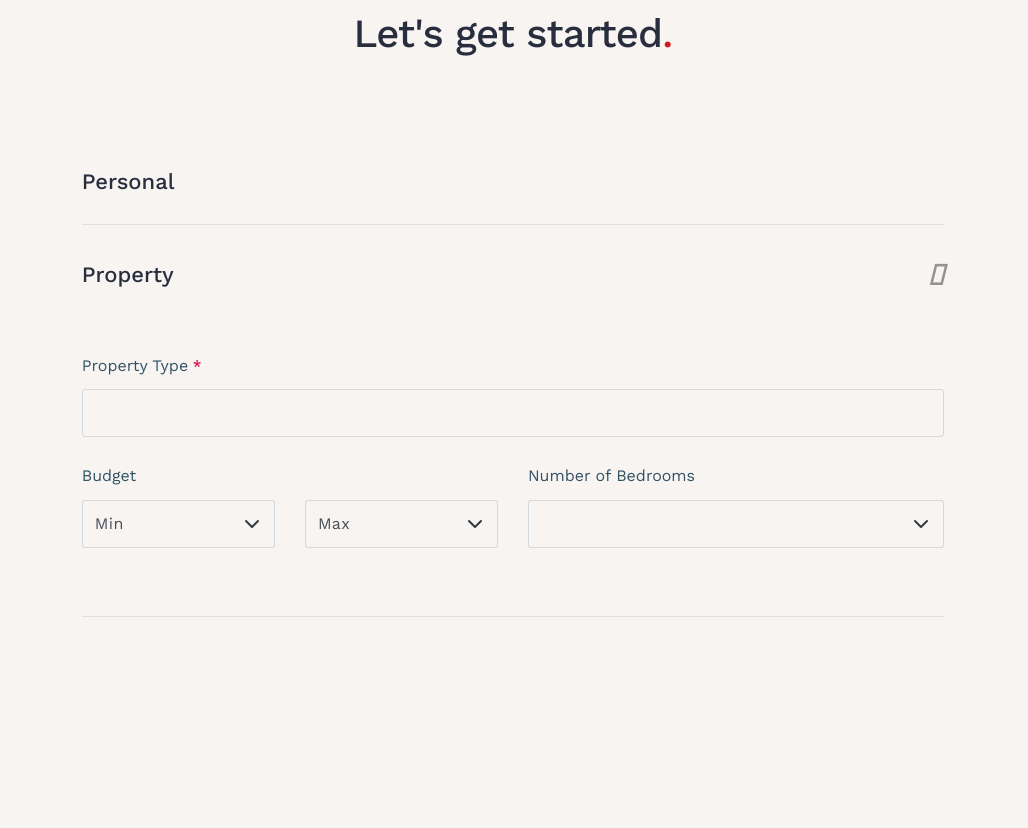
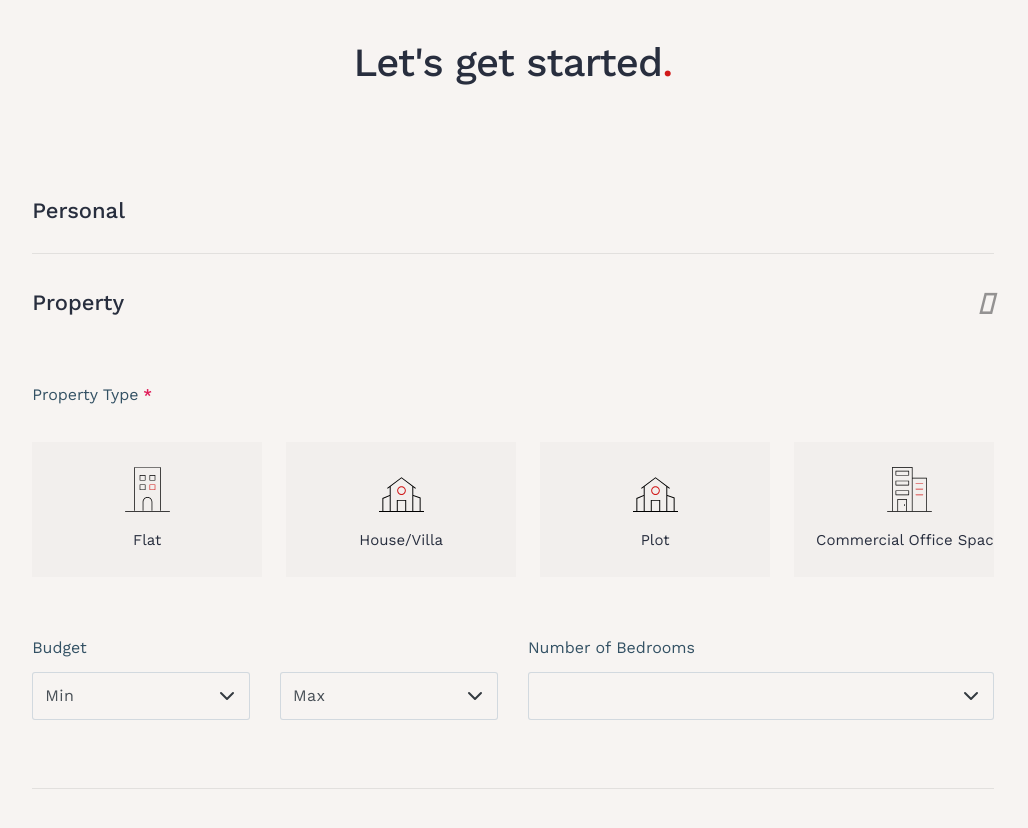
Before and after one commit to JahanviJasani/zak_spaces, a plain HTML site: page index.html in a window 1280 px wide. Shown: the part 3120-3948 px from the top of the page, without its empty margins (127-1155 px from the left). Before the commit the page ends 3837 px from the top, so only its background shows below. Drawn offline with nearby package versions, Linux system fonts and the light colour scheme; some icons are missing.

Commit message:
modifications

```diff
--- a/css/core.css
+++ b/css/core.css
@@ -1675,6 +1675,14 @@ html {
   appearance: none;
 }
 
+.custom-control-input {
+  display: none;
+}
+
+.custom-control-label {
+  display: block;
+}
+
 .form-group {
   margin-bottom: 1.75rem;
 }
--- a/css/style.css
+++ b/css/style.css
@@ -24,11 +24,13 @@ body {
 a {
   text-decoration: none;
   color: #67b0d1;
+  outline: none;
 }
 
 a:hover {
   color: #8ec4dd;
   text-decoration: none;
+  outline: none;
 }
 
 ul {
@@ -52,6 +54,22 @@ p {
 img, svg {
   vertical-align: middle;
   max-width: 100%;
+  outline: none;
+}
+
+.custom_scroll::-webkit-scrollbar-track {
+  box-shadow: inset 0 0 6px rgba(0, 0, 0, 0.3);
+  background-color: #F5F5F5;
+  border-radius: 30px;
+}
+
+.custom_scroll::-webkit-scrollbar-thumb {
+  background-color: #888685;
+}
+
+.custom_scroll::-webkit-scrollbar {
+  height: 3px;
+  background-color: #F5F5F5;
 }
 
 /*--------------------------------------------------------------
@@ -336,6 +354,40 @@ img, svg {
   display: block;
 }
 
+/* Property Type Checkboxes */
+.prop_type_grid {
+  display: grid;
+  grid-gap: 1.5rem;
+  padding: 1.5rem 0 2rem;
+  grid-template-columns: repeat(auto-fill,minmax(230px,auto));
+  grid-auto-flow: column;
+  grid-auto-columns: minmax(230px,1fr);
+  overflow-x: auto;
+}
+
+.prop_box {
+  cursor: pointer;
+  background: #f2efed;
+  border: 1.5px solid transparent;
+  padding: 1.5rem 1rem;
+  transition: all 0.3s;
+}
+
+.prop_type {
+  font-size: 0.9375rem;
+  color: #282E3E;
+}
+
+.prop_icon {
+  max-width: 45px;
+}
+
+.prop_type .custom-control-input:checked + .prop_box {
+  background:#fff;
+  border-color: #D11919;
+  box-shadow: 0px 48px 100px 0px rgba(210, 207, 206, 0.4);
+}
+
 /*--------------------------------------------------------------
 # Media Queries
 --------------------------------------------------------------*/
--- a/index.html
+++ b/index.html
@@ -119,7 +119,7 @@
           <div class="col-lg-6 col-xl-5 offset-lg-1">
             <div class="hiw_content">
               <h2 class="title-two mb-4">Here's how the logic driven matchmaking works<span class="red">.</span></h2>
-              <p class="mb-5">Following a strong, comprehensive two-prong approach, we connect you to our potential channel of trusted and verified brokers.</p>
+              <p class="mb-5">Following a strong, comprehensive two-prong approach, we connect you with a house hunter who will interpret your ideas of a dream home to make it a reality.</p>
               <div class="wsteps_container">
                 <div class="wstep_block relative mb-5 d-flex">
                   <div class="wcount d-flex justify-content-center align-items-center">
@@ -151,7 +151,7 @@
       <div class="container">
         <h1 class="title-one header_space text-center">Let's get started<span class="red">.</span></h1>
         <div class="row justify-content-center">
-          <div class="col-md-9">
+          <div class="col-md-10">
             <form  class="lgen_form" id="lgen_form" method="post" novalidate>
               <div class="accordion_block">
                 <div class="accordion_q">
@@ -215,7 +215,62 @@
                     <div class="col-md-12">
                       <div class="form-group">
                         <label class="form-label">Property Type<span class="is-required"> *</span></label>
-                        <input type="text" name="name" class="form-control">
+                        <div class="prop_type_grid custom_scroll">
+                          <div class="custom-control prop_type custom-checkbox mb-15">
+                            <input type="checkbox" value="Flat" class="custom-control-input" name="property_type[]" id="flat">
+                            <label class="custom-control-label prop_box text-center" for="flat">
+                              <div class="prop_icon mx-auto mb-3">
+                                <img src="img/flat.svg" alt="Flat" />
+                              </div>
+                              <p class="prop_type">Flat</p>
+                            </label>
+                          </div>
+                          <div class="custom-control prop_type custom-checkbox mb-15">
+                            <input type="checkbox" value="House/Villa" class="custom-control-input" name="property_type[]" id="hv">
+                            <label class="custom-control-label prop_box text-center" for="hv">
+                              <div class="prop_icon mx-auto mb-3">
+                                <img src="img/house.svg" alt="House/Villa" />
+                              </div>
+                              <p class="prop_type">House/Villa</p>
+                            </label>
+                          </div>
+                          <div class="custom-control prop_type custom-checkbox mb-15">
+                            <input type="checkbox" value="Plot" class="custom-control-input" name="property_type[]" id="plot">
+                            <label class="custom-control-label prop_box text-center" for="plot">
+                              <div class="prop_icon mx-auto mb-3">
+                                <img src="img/house.svg" alt="Plot" />
+                              </div>
+                              <p class="prop_type">Plot</p>
+                            </label>
+                          </div>
+                          <div class="custom-control prop_type custom-checkbox mb-15">
+                            <input type="checkbox" value="Commercial Office Space" class="custom-control-input" name="property_type[]" id="office">
+                            <label class="custom-control-label prop_box text-center" for="office">
+                              <div class="prop_icon mx-auto mb-3">
+                                <img src="img/office.svg" alt="Commercial Office Space" />
+                              </div>
+                              <p class="prop_type">Commercial Office Space</p>
+                            </label>
+                          </div>
+                          <div class="custom-control prop_type custom-checkbox mb-15">
+                            <input type="checkbox" value="Other Commercial" class="custom-control-input" name="property_type[]" id="other">
+                            <label class="custom-control-label prop_box text-center" for="other">
+                              <div class="prop_icon mx-auto mb-3">
+                                <img src="img/shop.svg" alt="Plot" />
+                              </div>
+                              <p class="prop_type">Other Commercial</p>
+                            </label>
+                          </div>
+                          <div class="custom-control prop_type custom-checkbox mb-15">
+                            <input type="checkbox" value="Shop/Showroom" class="custom-control-input" name="property_type[]" id="shop">
+                            <label class="custom-control-label prop_box text-center" for="shop">
+                              <div class="prop_icon mx-auto mb-3">
+                                <img src="img/commercial.svg" alt="Plot" />
+                              </div>
+                              <p class="prop_type">Shop/Showroom</p>
+                            </label>
+                          </div>
+                        </div>
                       </div>
                     </div>
                   </div>
```
Also changed, not shown: img/commercial.svg (added), img/flat.svg (added), img/house.svg (added), img/office.svg (added), img/shop.svg (added), 5 other files.
